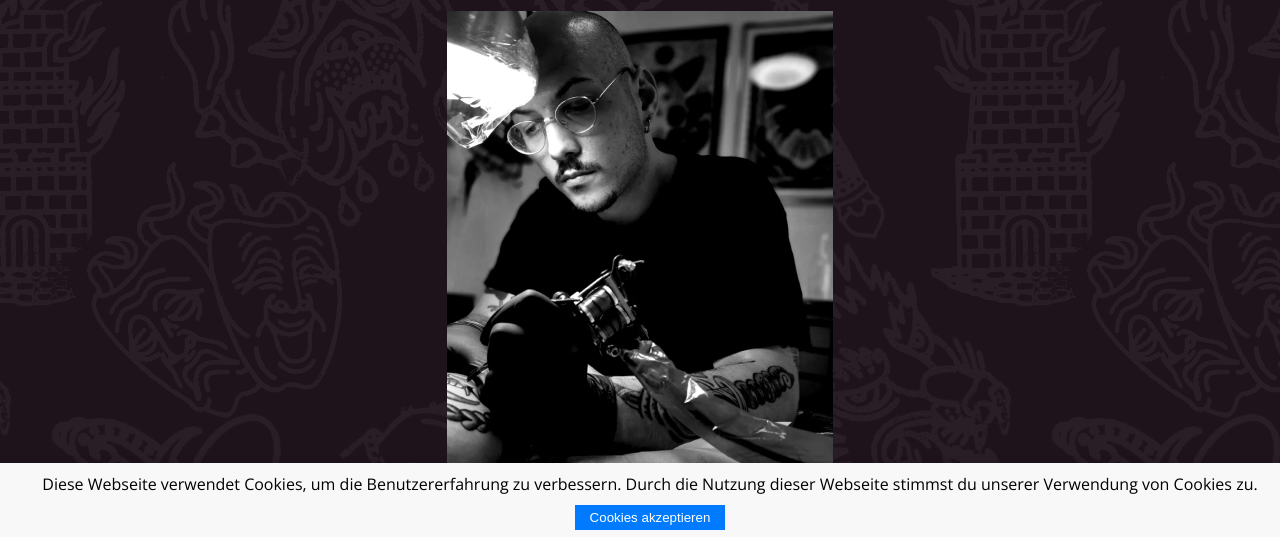
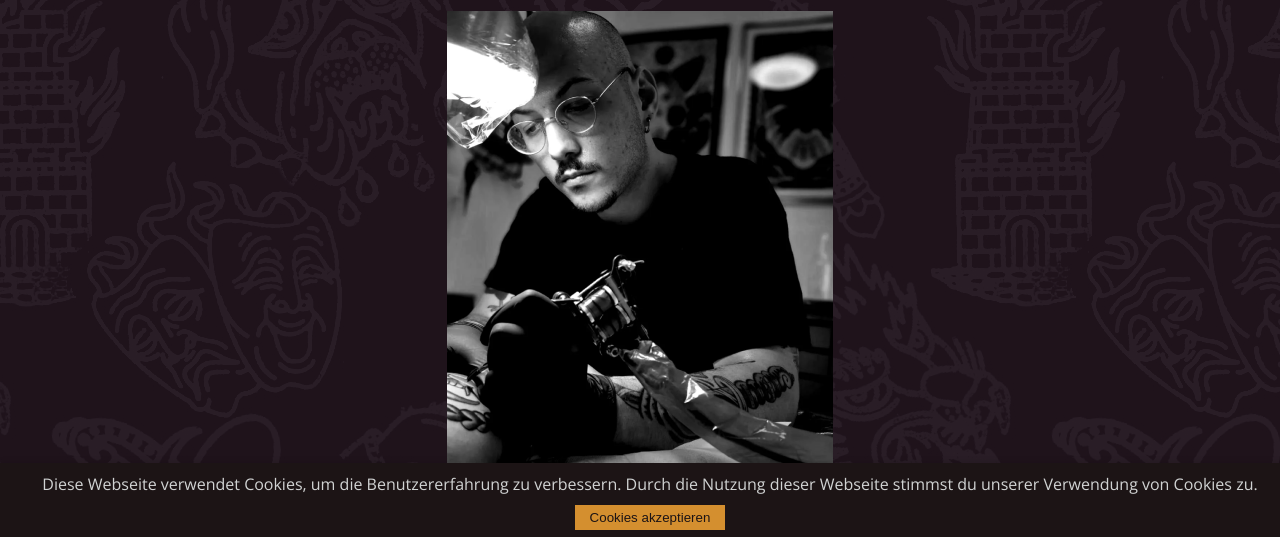
Before and after one commit to chrisbattlettt/chrisbattlettt.github.io, a plain HTML site: page index.html in a window 1280 px wide. Shown: the part 273-810 px from the top of the page. Drawn offline with nearby package versions, Linux system fonts and the light colour scheme; a web font is replaced by a local one.

Commit message:
lighthouse optimisation

```diff
--- a/index.html
+++ b/index.html
@@ -1,6 +1,12 @@
 <!DOCTYPE html>
-<html>
+<html lang="de">
 <head>
+<meta charset="UTF-8">
+    <meta name="viewport" content="width=device-width, initial-scale=1.0">
+		<meta name="theme-color" content="#D48F2F">
+
+    <title>Tattoo Artist - Chris Battle</title>
+	<meta name="Tattoo Artist - Chris Battle" content="Digitale Visitenkarte und Kontakaufnahme mit Tattoo Artist - Chris Battle">
 <link rel="stylesheet" href="styles.css">
 <style>
 @import url('https://fonts.googleapis.com/css2?family=Open+Sans:ital,wght@0,300..800;1,300..800&family=Protest+Strike&display=swap')
--- a/styles.css
+++ b/styles.css
@@ -183,7 +183,8 @@ position: sticky;
             bottom: 0;
             left: 0;
             width: 100%;
-            background-color: #f8f8f8;
+            background-color: #1C1415;
+color: #D1D3D3;
             padding: 10px;
             text-align: center;
             box-shadow: 0 -2px 5px rgba(0, 0, 0, 0.1);
@@ -195,8 +196,8 @@ position: sticky;
         }
 
         #cookie-banner button {
-            background-color: #007bff;
-            color: #fff;
+            background-color: #D48F2F;
+            color: #1C1415;
             border: none;
             padding: 5px 15px;
             cursor: pointer;
```
Also changed, not shown: datenschutzerklaerung.html (+4 -0 lines).
